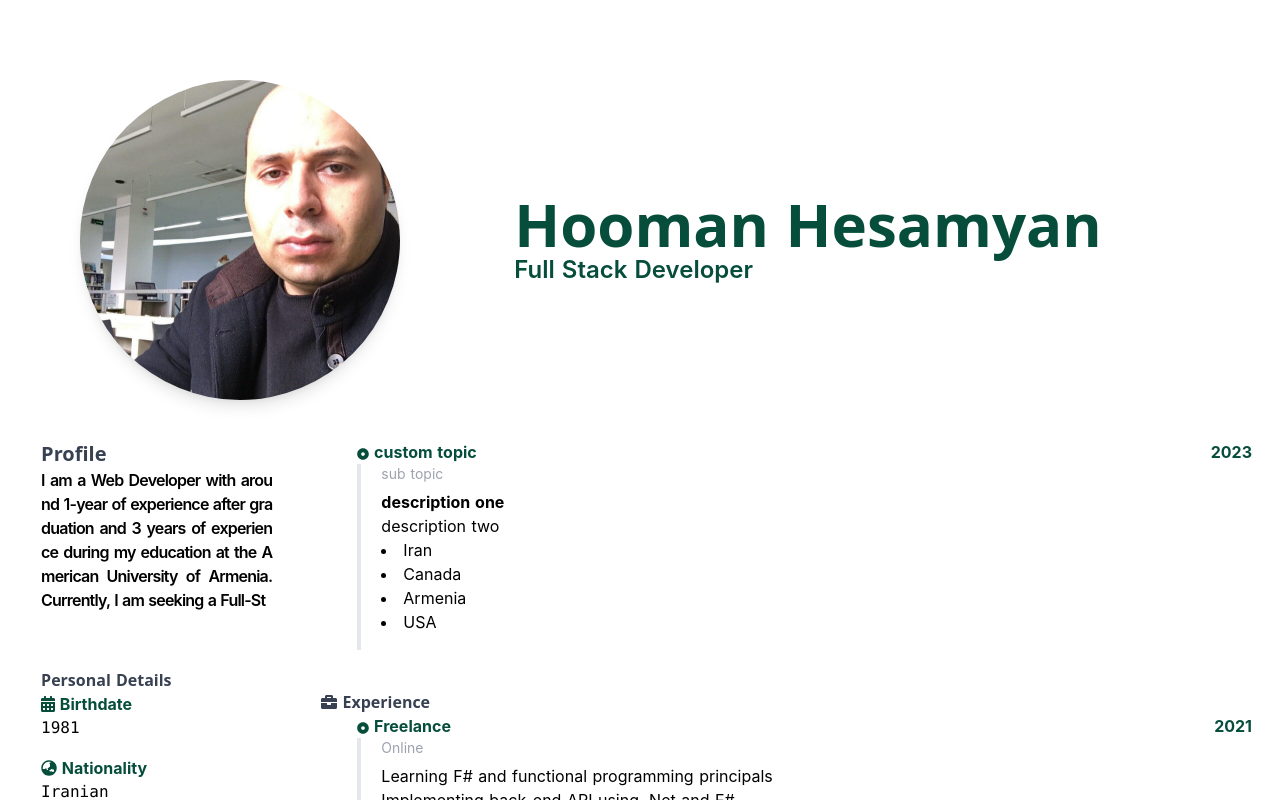
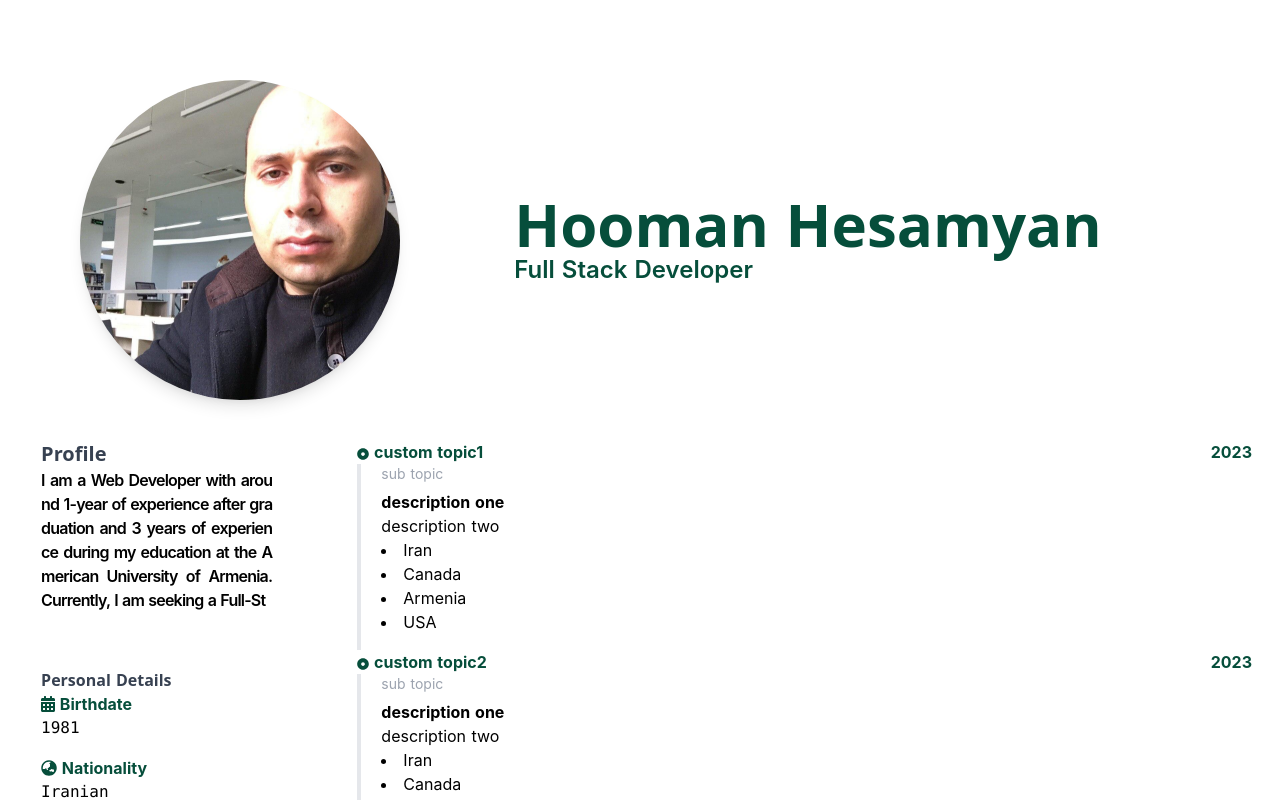
Before and after one commit to hooman734/cv-new, a Nuxt app: page / in a window 1280 px wide. Shown: the top 800 px of the page. Built offline with nearby package versions, Linux system fonts and the light colour scheme.

Commit message:
added the custom component named Experience

```diff
--- a/components/MainPanel.vue
+++ b/components/MainPanel.vue
@@ -3,7 +3,8 @@
     <div class="flex-flex-col align-middle justify-center flex-grow">
       <!--  Experience  -->
       <!-- Custom component -->
-      <experience topic="custom topic" subTopic="sub topic" date="2023" description1="description one" description2="description two" :items="['Iran', 'Canada', 'Armenia', 'USA']"></experience>
+      <experience topic="custom topic1" subTopic="sub topic" date="2023" description1="description one" description2="description two" :items="['Iran', 'Canada', 'Armenia', 'USA']"></experience>
+      <experience topic="custom topic2" subTopic="sub topic" date="2023" description1="description one" description2="description two" :items="['Iran', 'Canada', 'Armenia', 'USA']"></experience>
       <!-- /Custom component -->
       <div class="mt-3 md:mt-10">
         <p ref="topic2" class="font-bold text-gray-700 font-sans">
```
